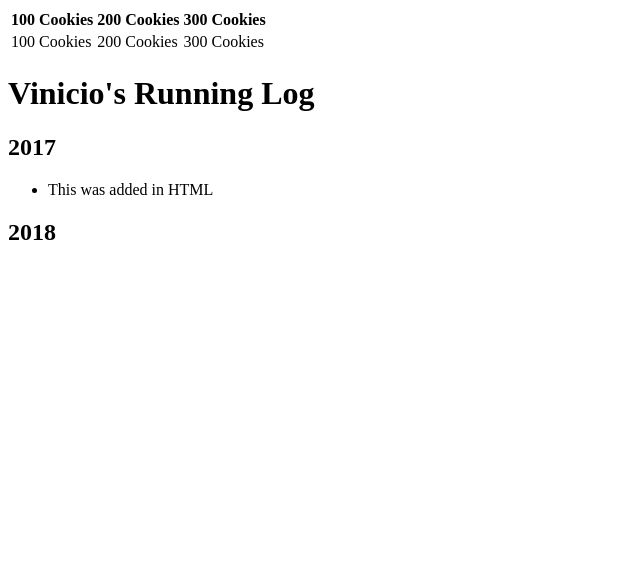
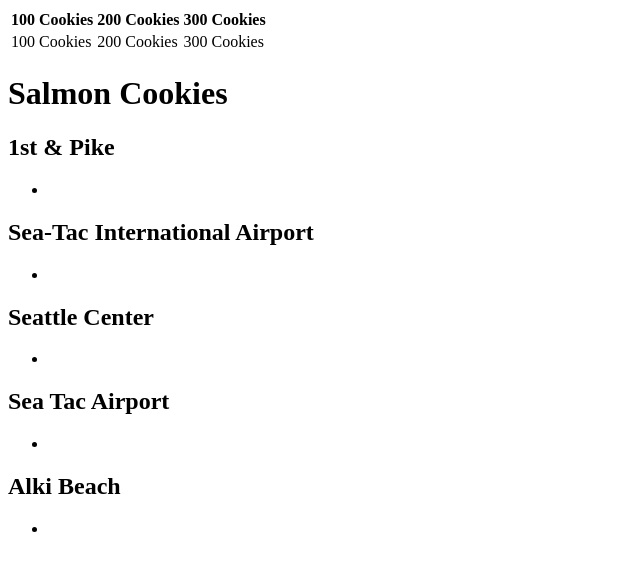
Before and after one commit to DizzyGee0013/cookie-stand, a plain HTML site: page index.html in a window 1280 px wide. Shown: the whole page, without its empty margins (0-640 px from the left). Drawn offline with Linux system fonts and the light colour scheme; files whose address does not match are found by name.

Commit message:
Added to cookie-stand

```diff
--- a/index.html
+++ b/index.html
@@ -5,27 +5,44 @@
   </head>
   <body>
     <table>
-      <tr>
+      <tr id="sea-tac">
         <!-- Gabriel - this is the table row -->
         <th>100 Cookies</th> <!--Gabriel table element-->
         <th>200 Cookies</th> <!--Gabriel table element-->
         <th>300 Cookies</th> <!--Gabriel table element-->
       </tr>
         <!-- Gabriel - this is the table row -->
-        <td>100 Cookies</td> <!--Gabriel table element-->
+        <td id="pike">100 Cookies</td> <!--Gabriel table element-->
         <td>200 Cookies</td> <!--Gabriel table element-->
         <td>300 Cookies</td> <!--Gabriel table element-->
       </tr>
     </table>
-    <h1>Vinicio's Running Log</h1>
-    <h2>2017</h2>
-    <ul id="ul2017">
-      <li> This was added in HTML</li>
+
+    <h1>Salmon Cookies</h1>
+    <h2>1st & Pike</h2>
+    <ul id="pike">
+      <li> </li>
     </ul>
 
-    <h2>2018</h2>
-    <ul id="ul2018"> </ul>
+    <h2>Sea-Tac International Airport</h2>
+    <ul id="sea-tac">
+      <li> </li>
+    </ul>
 
+    <h2>Seattle Center</h2>
+    <ul id="seattle-center">
+      <li> </li>
+    </ul>
+
+    <h2>Sea Tac Airport</h2>
+    <ul id="capital-hill">
+      <li> </li>
+    </ul>
+
+    <h2>Alki Beach</h2>
+    <ul id="alki">
+      <li> </li>
+    </ul>
 
     <script src="app.js"></script>
   </body>
```
